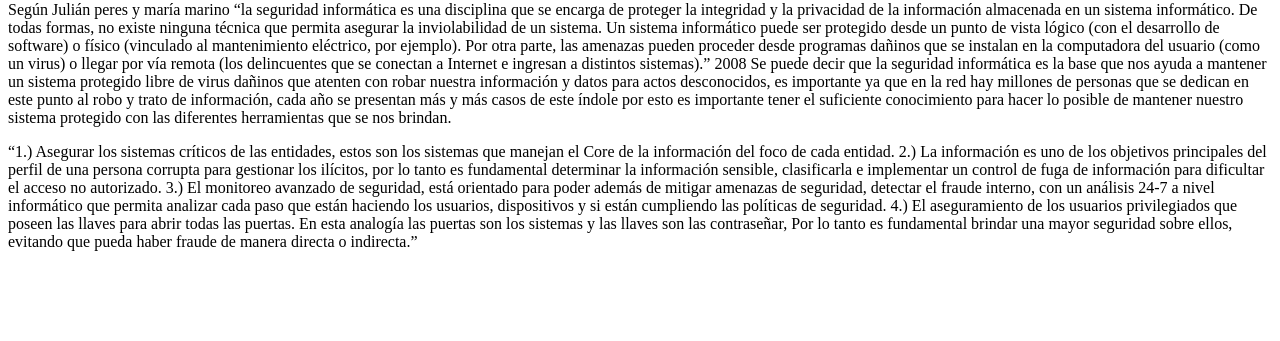
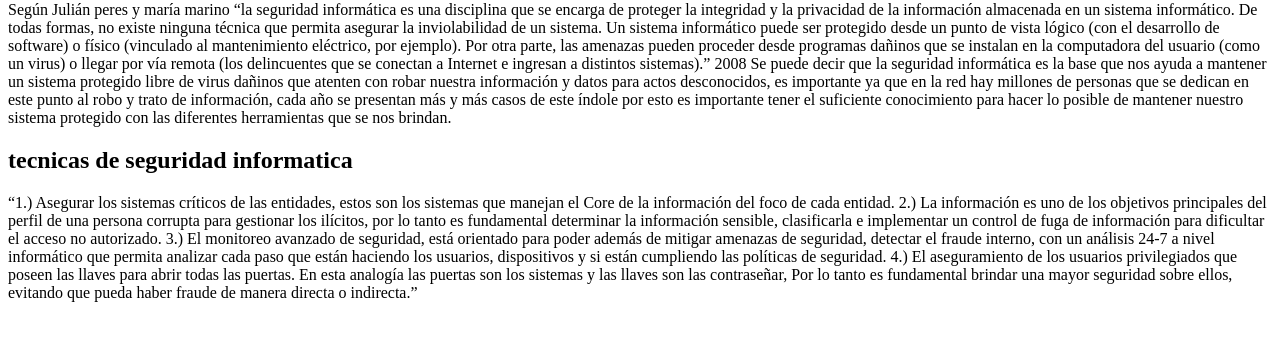
Before and after one commit to ediver-obando/1-primero-, a plain HTML site: page index.html in a window 1280 px wide. Shown: the part 79-420 px from the top of the page. Drawn offline with Linux system fonts and the light colour scheme.

Commit message:
Update index.html

```diff
--- a/index.html
+++ b/index.html
@@ -17,7 +17,7 @@
             Se puede decir que la seguridad informática es la base que nos ayuda a mantener un sistema protegido libre de virus dañinos que atenten con robar nuestra información y datos para  actos desconocidos, es importante ya que en la red hay millones de personas que se dedican en este punto al robo y trato de información, cada año se presentan más y más casos de este índole  por esto es importante tener el suficiente conocimiento para hacer lo posible de mantener nuestro sistema protegido con las diferentes herramientas que se nos brindan.
 
         </p>
-        <title>tecnicas de seguridad informatica</title>
+        <h2>tecnicas de seguridad informatica</h2>
         <p>
             “1.) Asegurar los sistemas críticos de las entidades, estos son los sistemas que manejan el Core de la información del foco de cada entidad.
             2.) La información es uno de los objetivos principales del perfil de una persona corrupta para gestionar los ilícitos, por lo tanto es fundamental determinar la información sensible, clasificarla e implementar un control de fuga de información para dificultar el acceso no autorizado.
```
